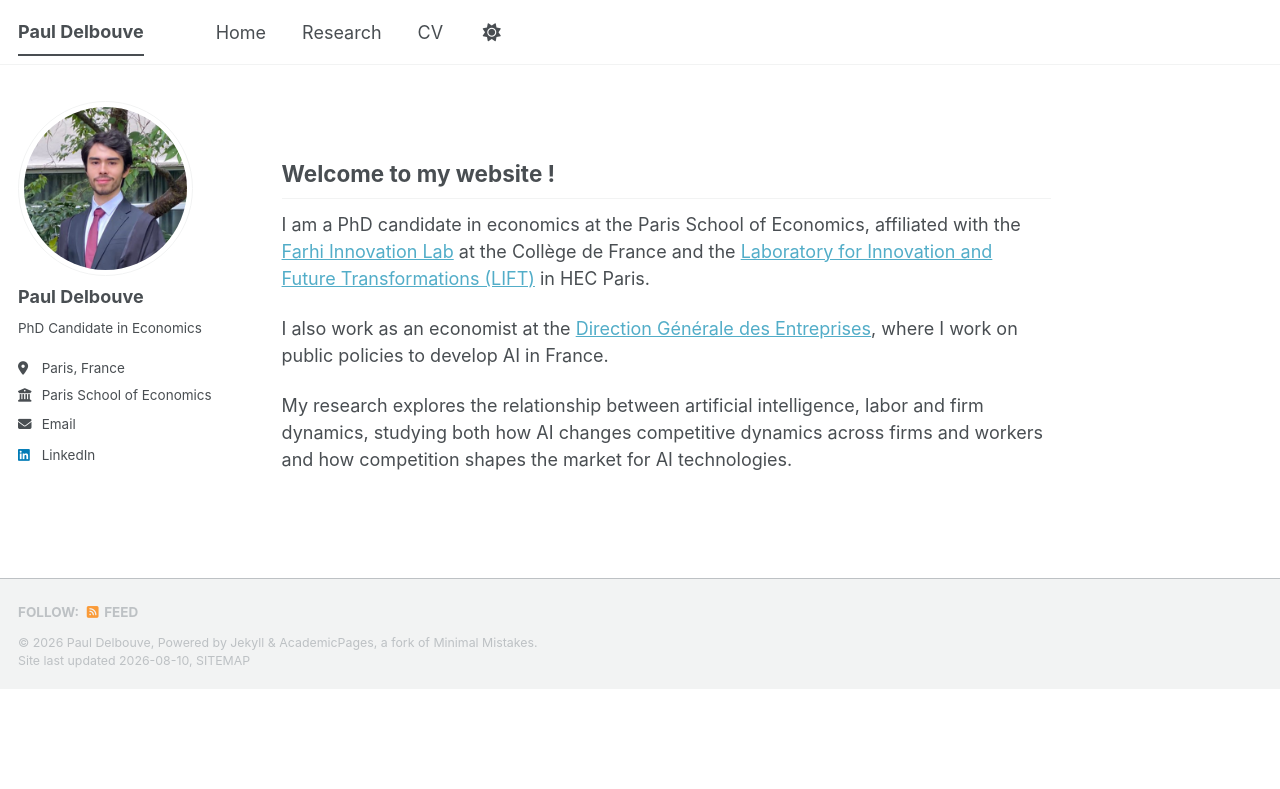
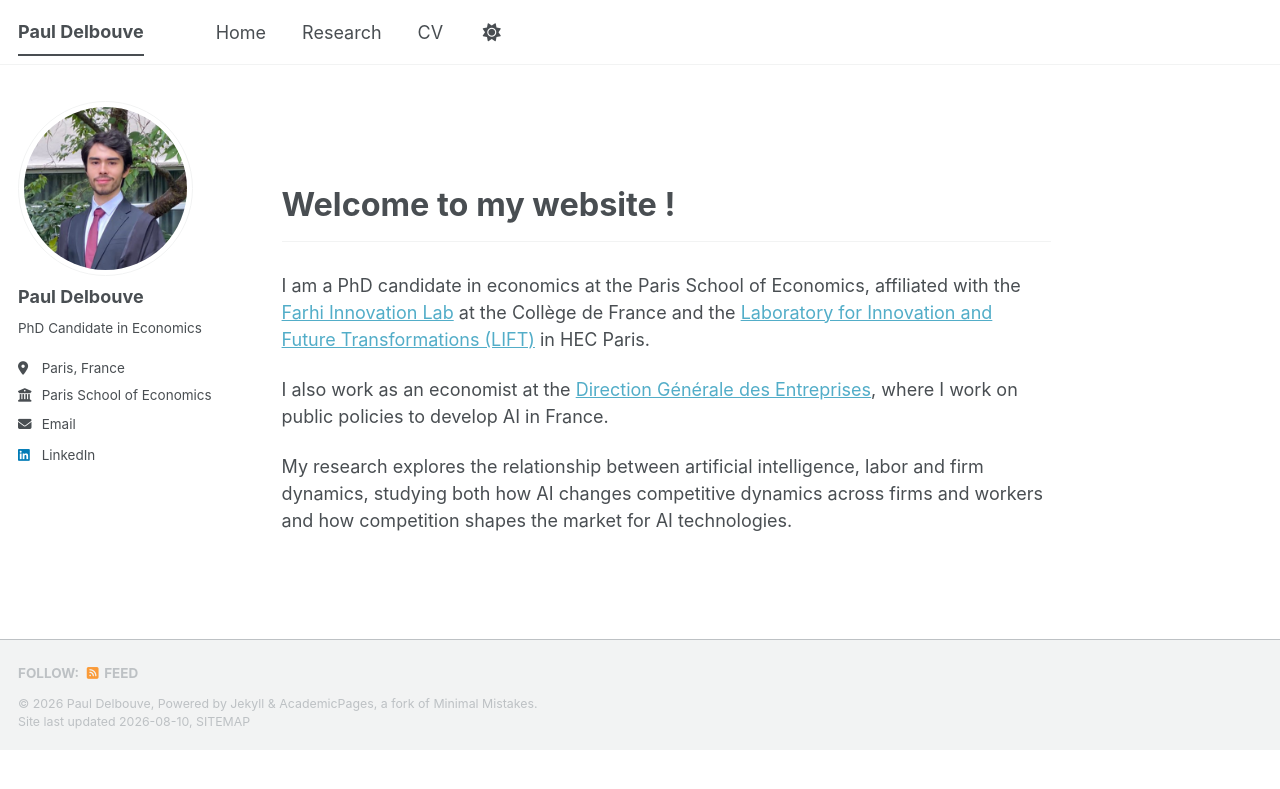
Before and after one commit to Pdelbouve/pdelbouve.github.io, a Jekyll site: the page built from _pages/about.md, in a window 1280 px wide. Shown: the top 789 px of the page. Built offline with Jekyll 4.4.1, drawn with Linux system fonts in a browser that asks for light colours; a style sheet for code colours, icons or effects is not loaded.

Commit message:
higher font

```diff
--- a/_sass/layout/_page.scss
+++ b/_sass/layout/_page.scss
@@ -399,3 +399,16 @@
   font-size: $type-size-6;
   text-transform: uppercase;
 }
+.page__content h2 {
+  font-size: 1.8em;
+  font-weight: 700;
+  margin-top: 2.2em;
+  margin-bottom: 0.9em;
+}
+
+.page__content h3 {
+  font-size: 1.18em;
+  font-weight: 600;
+  margin-top: 1.7em;
+  margin-bottom: 0.25em;
+}
```
